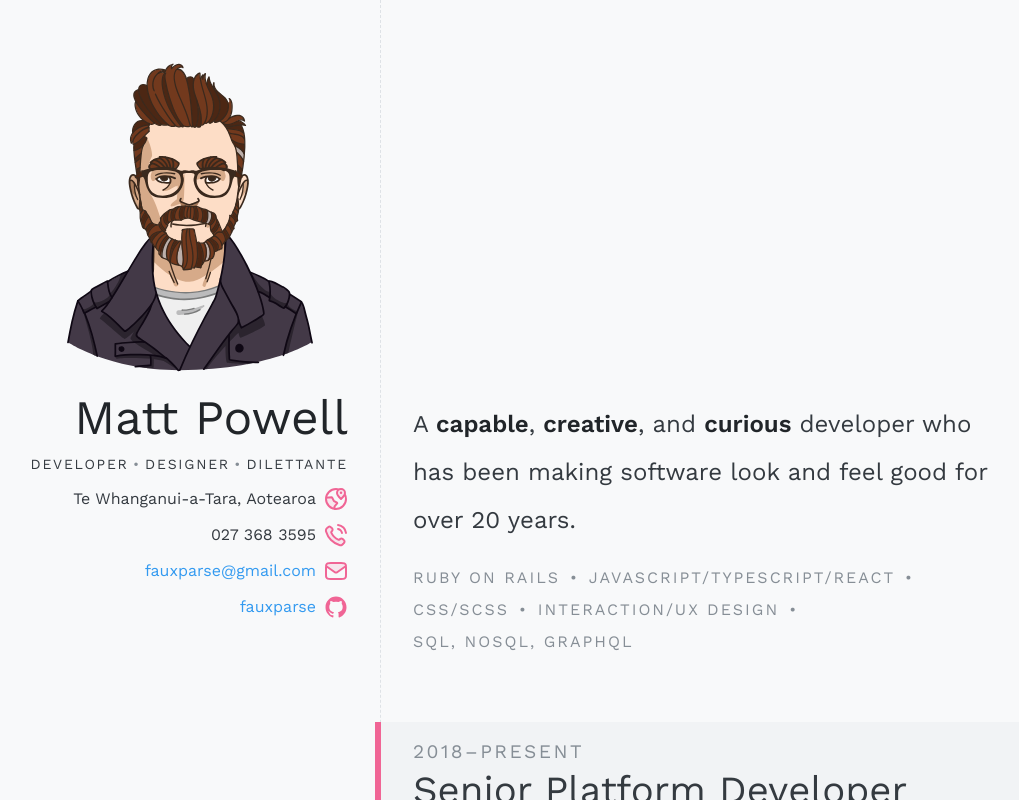
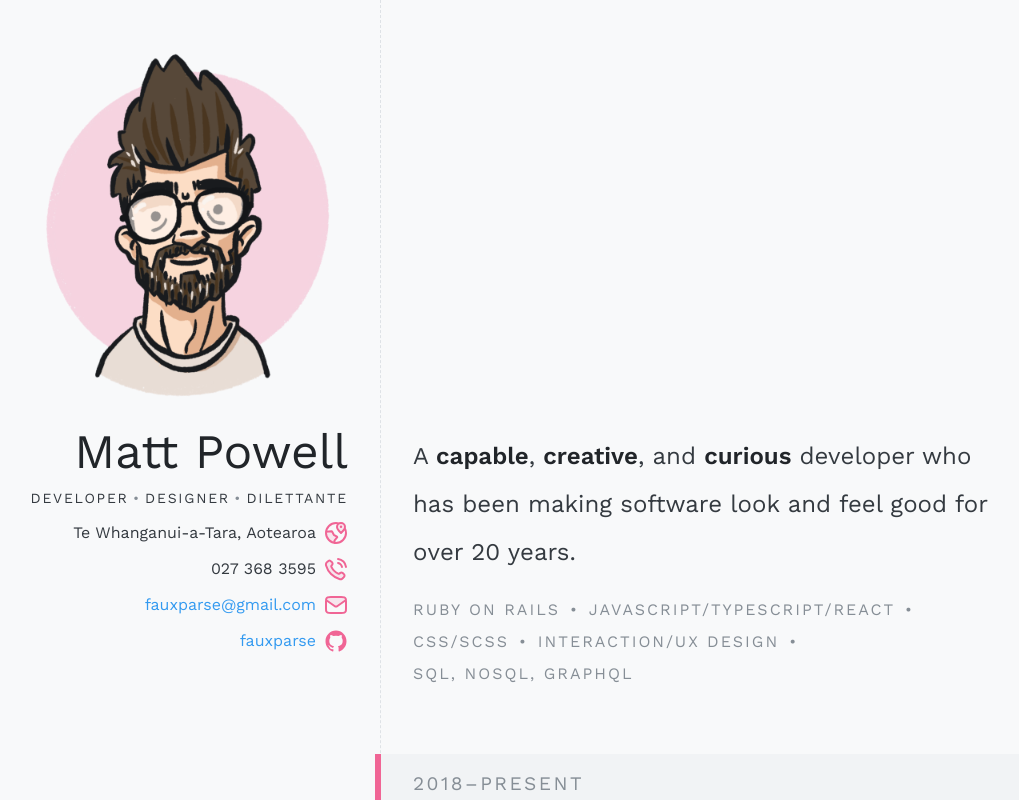
Before and after one commit to fauxparse/fauxparse.github.io, a React (Vite) app: page / in a window 1280 px wide. Shown: the top 800 px of the page, without its empty margins (116-1135 px from the left). Built offline with nearby package versions, Linux system fonts and the light colour scheme.

Commit message:
new portrait

```diff
--- a/src/App.css
+++ b/src/App.css
@@ -28,11 +28,6 @@ header {
   padding: 2rem 0;
 
   img {
-    /* background: radial-gradient(
-      circle closest-side at 50% 40%,
-      rgba(var(--oc-pink-5-rgb), 0.1) 100%,
-      var(--background) 100%
-    ); */
     display: block;
     max-width: 100%;
     height: auto;
@@ -96,7 +91,7 @@ header {
 
 main {
   border-left: 1px dashed var(--border);
-  padding-top: 23rem;
+  padding-top: 25rem;
 
   p {
     margin: 0 0 0.75em;
--- a/src/Header.tsx
+++ b/src/Header.tsx
@@ -1,4 +1,4 @@
-import portrait from './assets/matt.svg';
+import portrait from './assets/matt.png';
 
 const Header = () => (
   <header>
```
Also changed, not shown: src/assets/matt.png (added).
